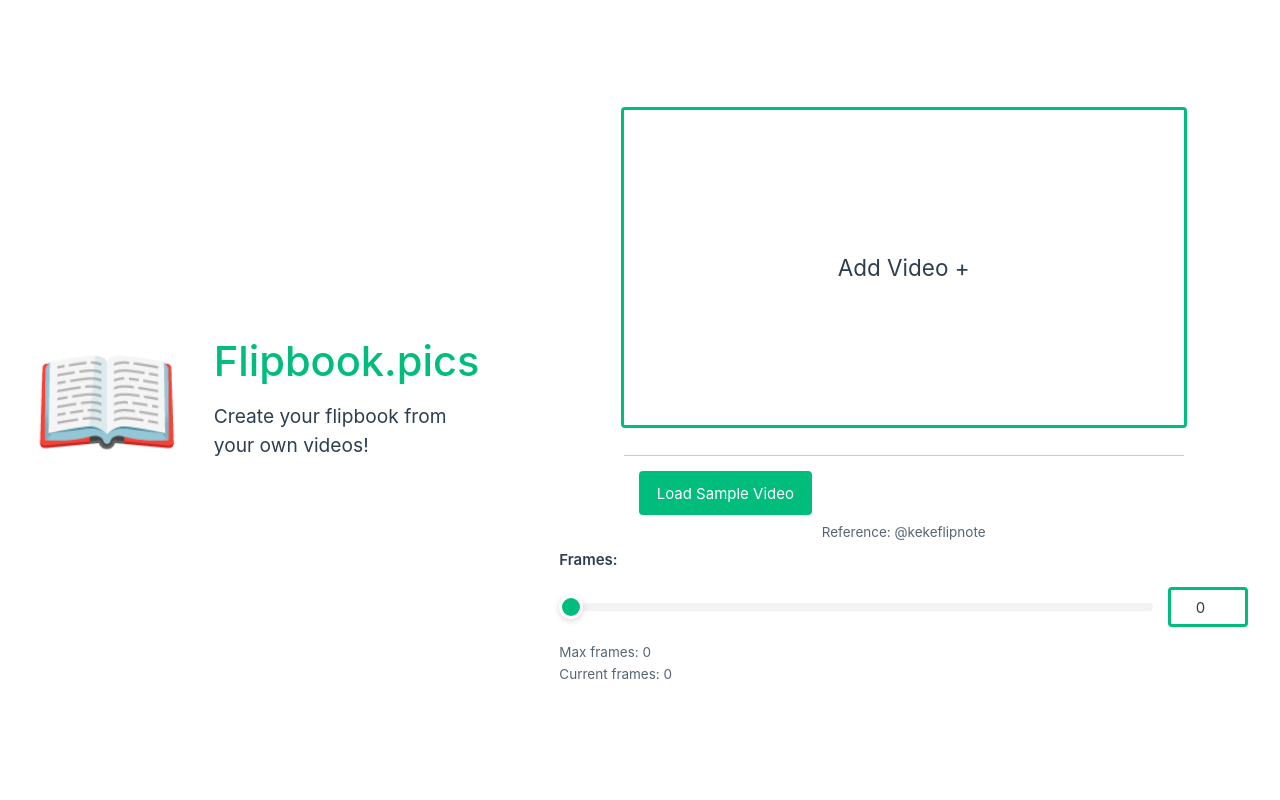
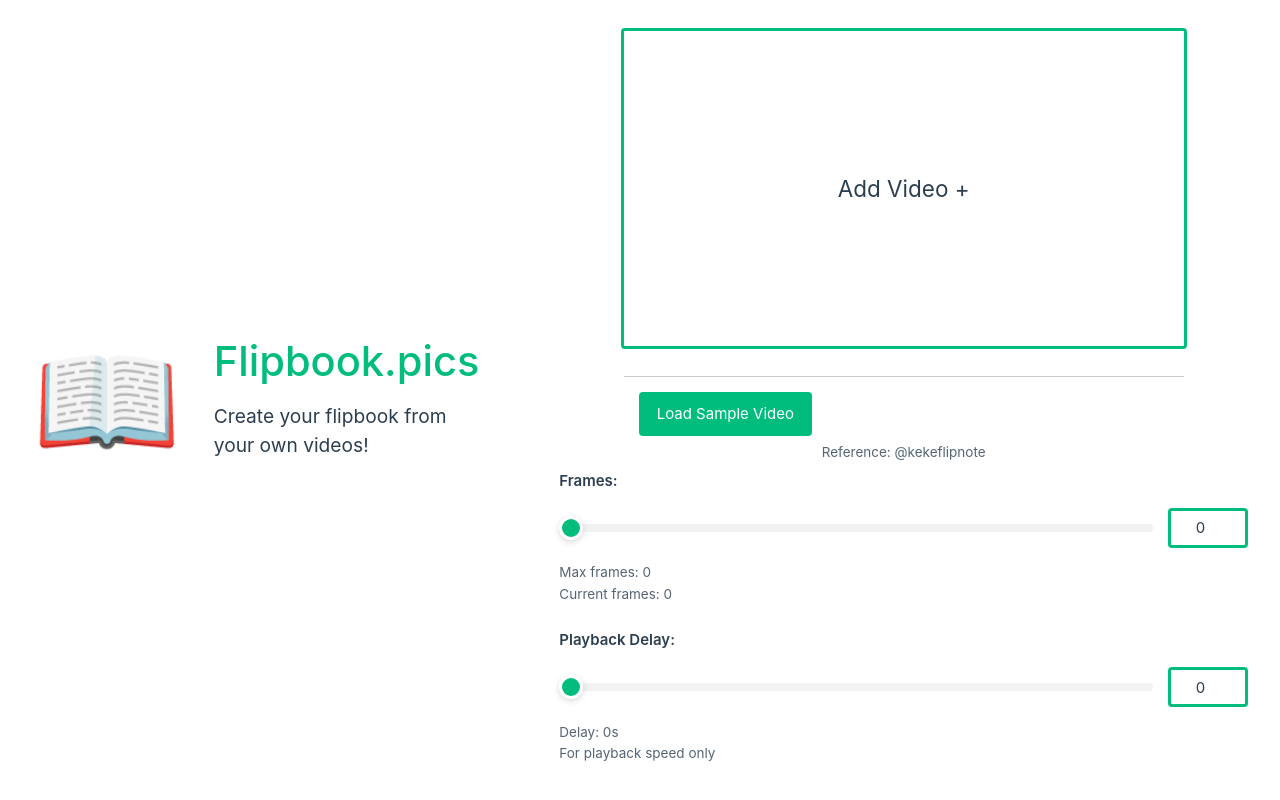
Before and after one commit to cnotv/flipbook.pics, a Vue app: page / in a window 1280 px wide. Built offline with nearby package versions, Linux system fonts and the light colour scheme.

Commit message:
Add delay slider

```diff
--- a/src/views/Loader.vue
+++ b/src/views/Loader.vue
@@ -24,6 +24,7 @@ enum STATUS {
 }
 
 const framesAmount = ref("0");
+const playbackDelay = ref("0");
 const videoSrc = ref<string | null>();
 const cover = ref<string | null>();
 const video = ref<HTMLVideoElement>();
@@ -397,6 +398,23 @@ const printPreview = () => {
         </template>
       </FlipSlider>
     </section>
+
+    <section>
+      <FlipSlider
+        id="playbackDelay"
+        v-model="playbackDelay"
+        label="Playback Delay:"
+        :min="0"
+        :max="2"
+        :step="0.1"
+        :show-info="true"
+      >
+        <template #info>
+          <p>Delay: {{ playbackDelay }}s</p>
+          <p>For playback speed only</p>
+        </template>
+      </FlipSlider>
+    </section>
   </div>
 </template>
 
```
